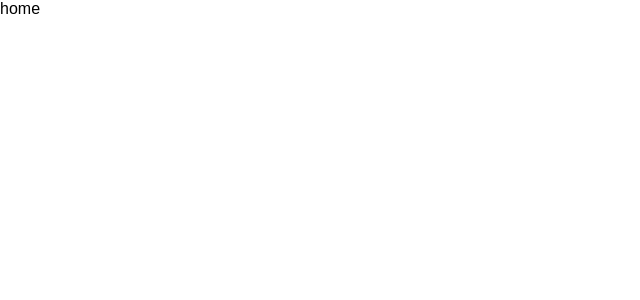
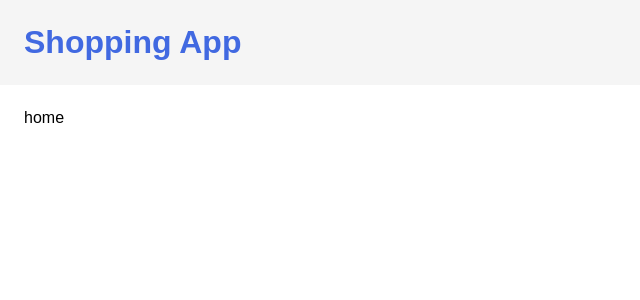
Before and after one commit to shakthi2003gh/shopping-cart, a React app: page / in a window 1280 px wide. Shown: the top 300 px of the page, without its empty margins (0-640 px from the left). Built offline with nearby package versions, Linux system fonts and the light colour scheme; the HTML template or start-up script is replaced by a standard one.

Commit message:
Create header

```diff
--- a/src/App.jsx
+++ b/src/App.jsx
@@ -1,12 +1,17 @@
 import { Routes, Route } from "react-router-dom";
+import Header from "./layout/header";
 import Home from "./pages/home";
 
 function App() {
   return (
     <div className="App">
-      <Routes>
-        <Route path="/" element={<Home />} />
-      </Routes>
+      <Header />
+
+      <div className="container">
+        <Routes>
+          <Route path="/" element={<Home />} />
+        </Routes>
+      </div>
     </div>
   );
 }
--- /dev/null
+++ b/src/layout/header.jsx
@@ -0,0 +1,12 @@
+import React from "react";
+import { Link } from "react-router-dom";
+
+export default function Header() {
+  return (
+    <header>
+      <div className="container">
+        <Link to="/">Shopping App</Link>
+      </div>
+    </header>
+  );
+}
--- /dev/null
+++ b/src/styles/_header.scss
@@ -0,0 +1,13 @@
+header {
+  position: fixed;
+  top: 0;
+  width: 100dvw;
+  background: var(--clr-gray);
+
+  a {
+    font-size: 2rem;
+    font-weight: 700;
+    text-decoration: none;
+    color: royalblue;
+  }
+}
--- a/src/styles/index.scss
+++ b/src/styles/index.scss
@@ -1,4 +1,5 @@
 @forward "utilities";
+@forward "header";
 
 :root {
   --clr-white: hsl(0, 100%, 100%);
@@ -7,5 +8,16 @@
 
 body {
   min-height: 100dvh;
+  height: 200vh;
   background-color: var(--clr-white);
 }
+
+.App {
+  margin-top: 85px;
+}
+
+.container {
+  max-width: 1300px;
+  padding: 1.5rem;
+  margin: auto;
+}
```
